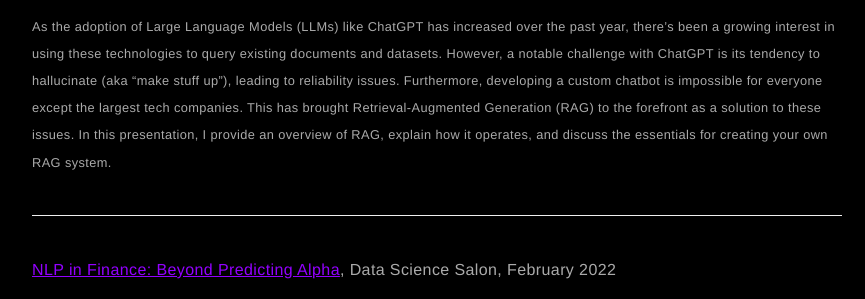
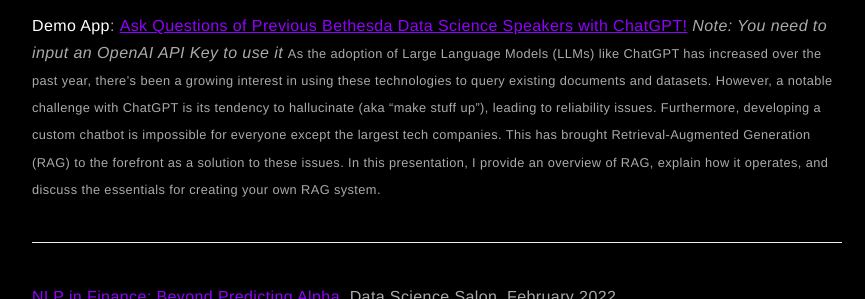
Before and after one commit to AlanFeder/AlanFeder.github.io, a Jekyll site: the page built from presentations.md, in a window 1280 px wide and 900 px high, scrolled down 626 px, cut to the strip 243-542 px from the top of the window. Shown: the whole strip, without its empty margins (203-1068 px from the left). Built offline with Jekyll 4.4.1, drawn with Linux system fonts in a browser that asks for light colours; nearby versions of some CDN libraries.

Commit message:
add links for demo app

```diff
--- a/presentations.md
+++ b/presentations.md
@@ -22,6 +22,7 @@ title: Data Science Presentations & Publications
 <a id="ragbethesda"></a>
 <p><b><a href="https://www.youtube.com/watch?v=0i_7Cn31VrU">RAGs to Richer Answers: Using ChatGPT to Query Documents & Limit Hallucinations</a></b>, Bethesda Data Science Meetup, November 2023</p>
 <iframe width="560" height="315" src="https://www.youtube-nocookie.com/embed/0i_7Cn31VrU" title="YouTube video player" frameborder="0" style="display: block; margin-left: auto; margin-right: auto" allow="accelerometer; autoplay; clipboard-write; encrypted-media; gyroscope; picture-in-picture; web-share" allowfullscreen ></iframe>
+**Demo App**: [Ask Questions of Previous Bethesda Data Science Speakers with ChatGPT!](https://bethesda-data-science-rag.streamlit.app/) *Note: You need to input an OpenAI API Key to use it*
 <small>As the adoption of Large Language Models (LLMs) like ChatGPT has increased over the past year, there's been a growing interest in using these technologies to query existing documents and datasets. However, a notable challenge with ChatGPT is its tendency to hallucinate (aka "make stuff up"), leading to reliability issues. Furthermore, developing a custom chatbot is impossible for everyone except the largest tech companies. This has brought Retrieval-Augmented Generation (RAG) to the forefront as a solution to these issues. In this presentation, I provide an overview of RAG, explain how it operates, and discuss the essentials for creating your own RAG system.</small>
 
 ***
```
